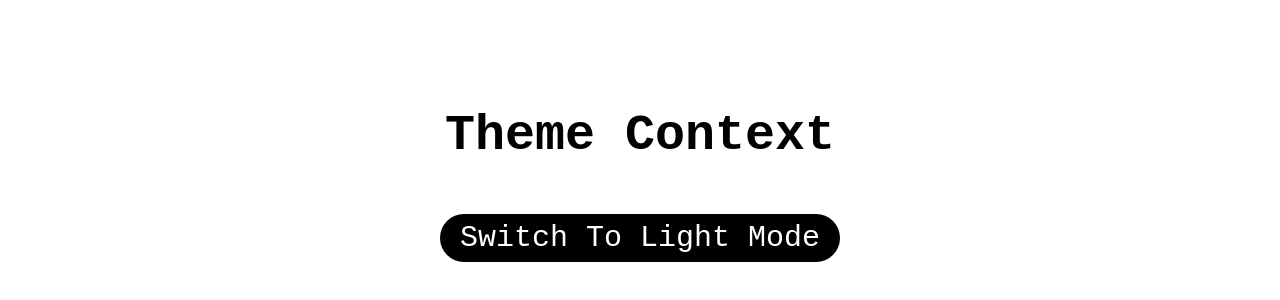
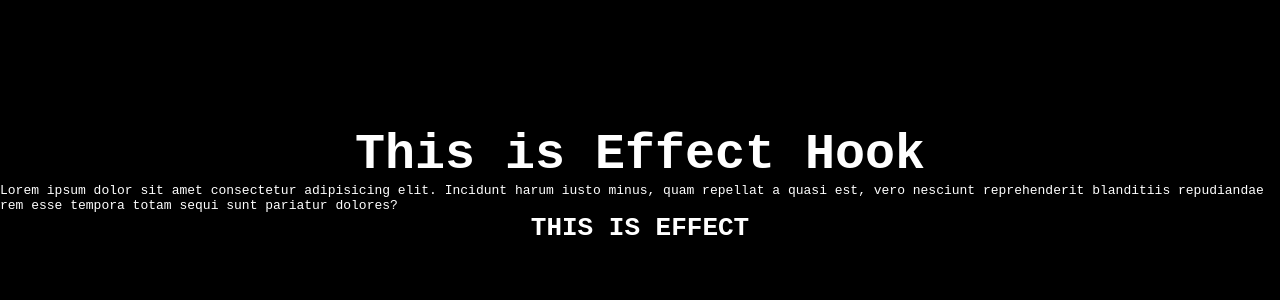
Before and after one commit to thegittyuser/myapp, a React (Vite) app: page / in a window 1280 px wide. Shown: the part 216-516 px from the top of the page. Built offline with nearby package versions, Linux system fonts and the light colour scheme.

Commit message:
useEffect Base

```diff
--- a/src/App.jsx
+++ b/src/App.jsx
@@ -1,9 +1,9 @@
-import Theme from "./Theme/Theme.jsx";
+import TextEffect from "./Effects/textEffect.jsx";
 
 function App() {
   return (
     <>
-      <Theme />
+      <TextEffect />
     </>
   );
 }
--- /dev/null
+++ b/src/Effects/TextEffect.jsx
@@ -0,0 +1,23 @@
+import { useEffect } from "react";
+import "./texteffect.css";
+
+function TextEffect() {
+  useEffect(() => {
+    console.log("Your Data is rendered successfully!");
+  });
+  return (
+    <>
+      <div className="box">
+        <h2>This is Effect Hook</h2>
+        <p>
+          Lorem ipsum dolor sit amet consectetur adipisicing elit. Incidunt
+          harum iusto minus, quam repellat a quasi est, vero nesciunt
+          reprehenderit blanditiis repudiandae rem esse tempora totam sequi sunt
+          pariatur dolores?
+        </p>
+        <h1>THIS IS EFFECT</h1>
+      </div>
+    </>
+  );
+}
+export default TextEffect;
--- /dev/null
+++ b/src/Effects/texteffect.css
@@ -0,0 +1,14 @@
+.box {
+  width: 100vw;
+  height: 100vh;
+  background-color: black;
+  display: flex;
+  flex-direction: column;
+  align-items: center;
+  justify-content: center;
+  color: white;
+}
+
+.box h2 {
+  font-size: 50px;
+}
--- a/src/Theme/Theme.jsx
+++ b/src/Theme/Theme.jsx
@@ -1,26 +1,26 @@
-import { createContext, useState } from "react";
+import { useState } from "react";
+import { createContext } from "react";
 export const ThemeContext = createContext();
 import "./theme.css";
 
 function Theme() {
-  const [light, setLight] = useState(true);
+  const [dark, setDark] = useState(true);
 
   const toggleTheme = () => {
-    setLight((prev) => !prev);
+    setDark((prev) => !prev);
   };
 
   return (
     <>
-      <ThemeContext.Provider value={{ light, toggleTheme }}>
-        <div className={light ? "theme-light" : "theme-dark"}>
+      <ThemeContext.Provider value={{ dark, toggleTheme }}>
+        <div className={dark ? "theme-dark" : "theme-light"}>
           <h3>Theme Context</h3>
           <button onClick={toggleTheme}>
-            Switch To {light ? "Light" : "Dark"} Mode
+            Switch To {dark ? "Dark" : "Light"} Mode
           </button>
         </div>
       </ThemeContext.Provider>
     </>
   );
 }
-
 export default Theme;
```
